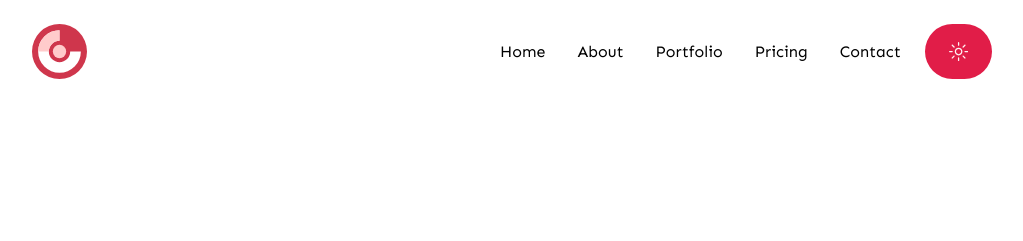
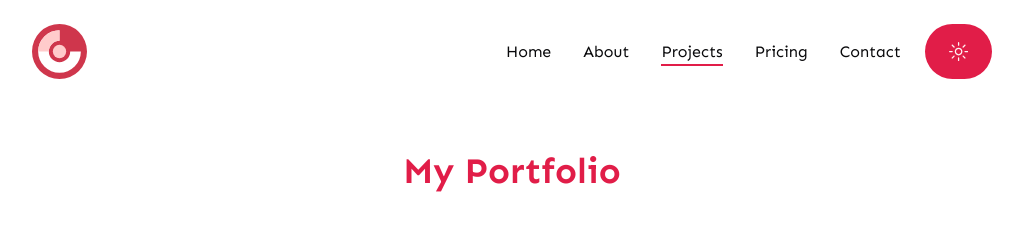
Before and after one commit to farhan0184/photography, a Next.js app: page /projects in a window 1280 px wide. Before the commit this address had no page. Shown: the top 241 px of the page, without its empty margins (128-1151 px from the left). Built offline with nearby package versions, Linux system fonts and the light colour scheme.

Commit message:
complete

```diff
--- a/app/potfolio/page.tsx
+++ b/app/projects/page.tsx
@@ -92,7 +92,7 @@ const uniqueCategories: string[] = [
   ...Array.from(new Set(projectData.map((item) => item.category)))
 ]
 
-export default function Portfolio(): React.JSX.Element {
+export default function Projects(): React.JSX.Element {
   const [categories, setCategories] = React.useState(uniqueCategories)
   const [category, setCategory] = React.useState('all projects')
 
--- /dev/null
+++ b/app/template.tsx
@@ -0,0 +1,38 @@
+'use client'
+import React from 'react'
+
+// framar motion
+import { motion } from 'framer-motion'
+
+// Hooks
+import useScrollProgress from '@/hooks/useScrollProgress'
+
+// variants
+const variants = {
+  hidden: {opacity: 0},
+  enter: {opacity: 1},
+}
+
+export default function tamplate({children}: {children: React.ReactNode}) {
+  const progress = useScrollProgress();
+  // console.log(progress)
+  return (
+    <>
+      <motion.main
+        variants={variants}
+        initial="hidden"
+        animate="enter"
+        transition={{type: "linear", delay: 0.2, duration: 0.4}}
+      >
+        {children}
+      </motion.main>
+
+      <span
+        style={{ transform: `translateY(${progress - 100}%)` }}
+        className='fixed z-50 bg-primary w-1 top-0 right-0 bottom-0  transition-all duration-700'
+      >
+      </span>
+
+    </>
+  )
+}
--- a/components/Nav.tsx
+++ b/components/Nav.tsx
@@ -23,7 +23,7 @@ interface LinkProps {
 const links: LinkProps[] = [
     {path: "/", name: "Home"},
     {path: "/about", name: "About"},
-    {path: "/potfolio", name: "Portfolio"},
+    {path: "/projects", name: "Projects"},
     {path: "/pricing", name: "Pricing"},
     {path: "/contact", name: "Contact"},
 ]
```
Also changed, not shown: app/globals.css (+15 -13 lines).
